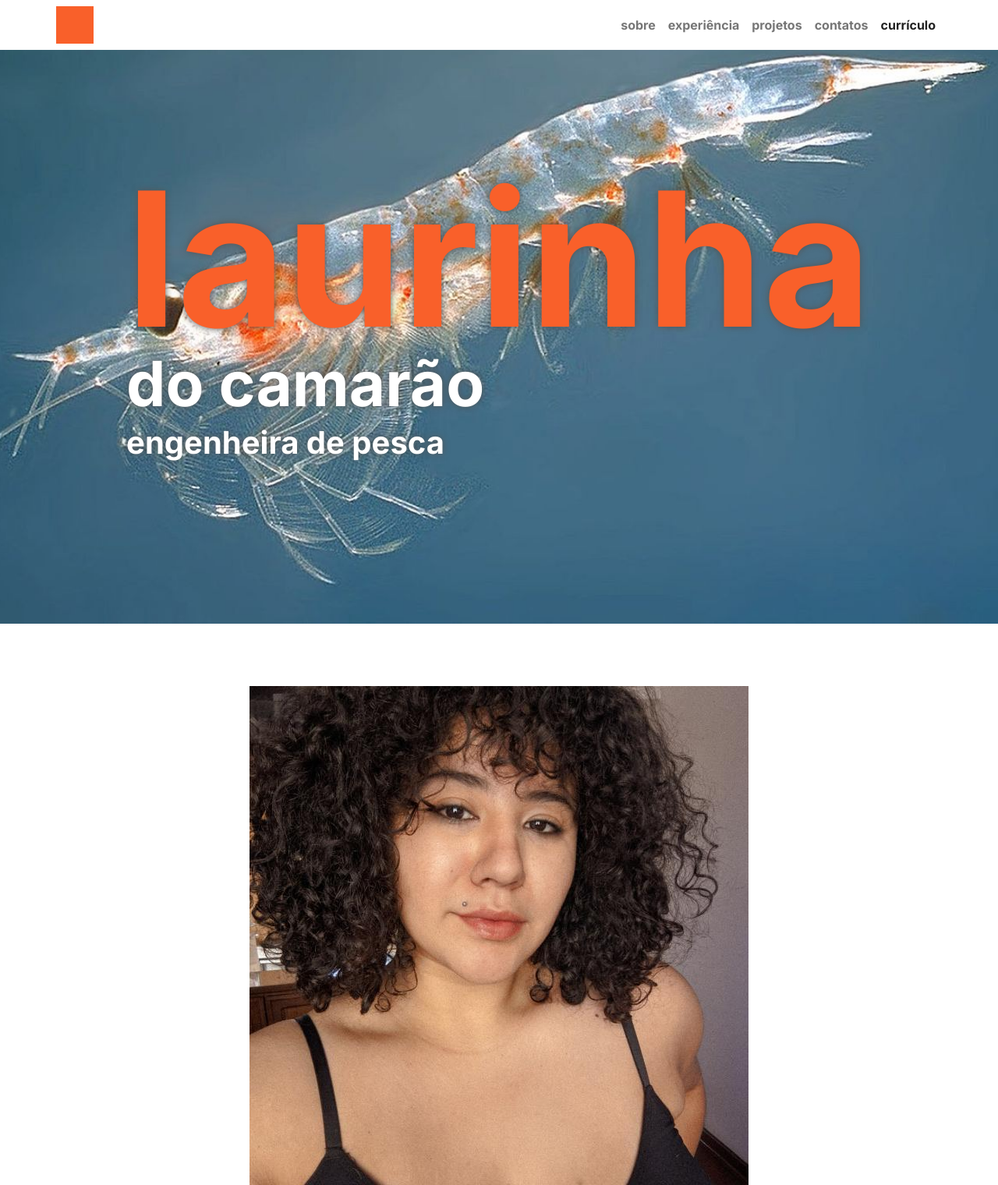
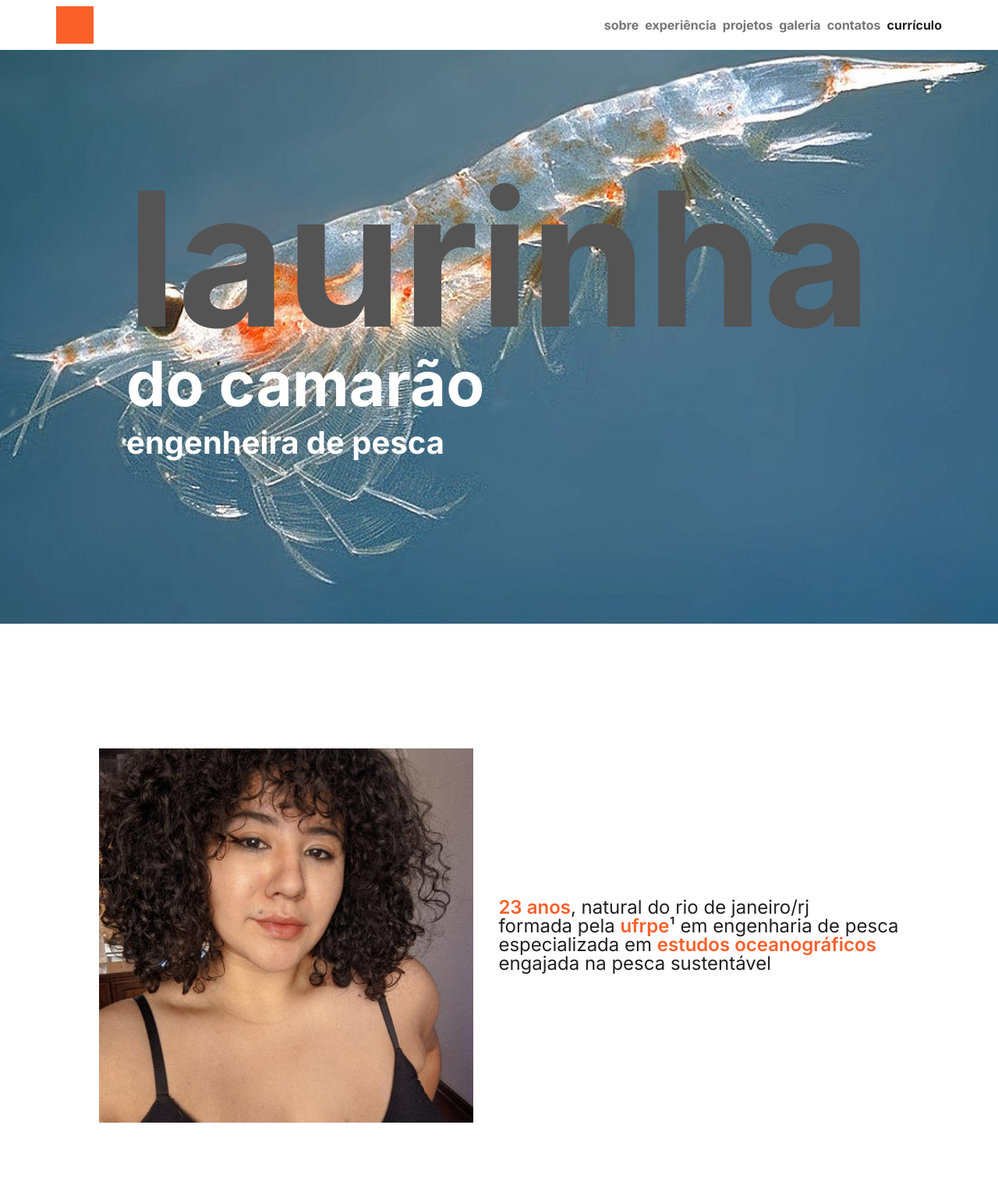
Before and after one commit to joaoprocopio/d2.3-layout-portfolio, a plain HTML site: page index.html in a window 1280 px wide. Shown: the top 1520 px of the page at 78% size. Drawn offline with Linux system fonts and the light colour scheme.

Commit message:
new sections

```diff
--- a/css/style.css
+++ b/css/style.css
@@ -16,6 +16,7 @@
 /* standardizing */
 
 * {
+	color: var(--black);
 	font-family: var(--font-sans);
 	font-size: 16px;
 	font-weight: 400;
@@ -70,7 +71,6 @@ body {
 	min-height: 3rem;
 	width: 3rem;
 	height: 3rem;
-	background-color: var(--black);
 }
 
 .logo > rect {
@@ -78,7 +78,7 @@ body {
 }
 
 .logo:hover > rect {
-	filter: opacity(75%);
+	fill: var(--dark-gray);
 }
 
 .nav-links {
@@ -89,7 +89,7 @@ body {
 }
 
 .links-anchor {
-	padding: 0.5rem;
+	padding-left: 0.5rem;
 	text-decoration: none;
 }
 
@@ -103,7 +103,7 @@ body {
 }
 
 .links-curriculo {
-	padding: 0.5rem;
+	padding-left: 0.5rem;
 	text-decoration: none;
 }
 
@@ -135,24 +135,27 @@ body {
 	align-items: center;
 }
 
-.sobre-text {
+.sobre-text > * {
 	color: var(--white);
-	text-shadow: 0 0 0.5rem var(--dark-gray);
 }
 
-.text-h1 {
+.sobre-h1 {
 	font-size: 15rem;
 	font-weight: 700;
+	color: var(--dark-gray);
+}
+
+.sobre-h1:hover {
 	color: var(--orange);
 }
 
-.text-h2 {
+.sobre-h2 {
 	font-size: 5rem;
 	padding-bottom: 1rem;
 	font-weight: 700;
 }
 
-.text-h3 {
+.sobre-h3 {
 	font-size: 2.5rem;
 	font-weight: 700;
 }
@@ -167,9 +170,27 @@ body {
 #experiencia {
 	height: 100%;
 	display: flex;
-	flex-direction: column;
+	flex-direction: row;
 	justify-content: center;
 	align-items: center;
+}
+
+.experiencia-photo {
+	width: 30rem;
+}
+
+.experiencia-text {
+	margin-left: 2rem;
+}
+
+.experiencia-p,
+.experiencia-p > span {
+	font-size: 1.5rem;
+}
+
+.experiencia-p > span {
+	color: var(--orange);
+	font-weight: 600;
 }
 
 /* projetos */
@@ -180,6 +201,21 @@ body {
 }
 
 #projetos {
+	height: 100%;
+	display: flex;
+	flex-direction: column;
+	justify-content: center;
+	align-items: center;
+}
+
+/* galeria */
+
+.block-galeria {
+	width: 100%;
+	height: 100vh;
+}
+
+#galeria {
 	height: 100%;
 	display: flex;
 	flex-direction: column;
--- a/index.html
+++ b/index.html
@@ -46,6 +46,9 @@
 						<a class="links-anchor" href="#projetos">
 							<div class="anchor-text">projetos</div>
 						</a>
+						<a class="links-anchor" href="#galeria">
+							<div class="anchor-text">galeria</div>
+						</a>
 						<a class="links-anchor" href="#contatos">
 							<div class="anchor-text">contatos</div>
 						</a>
@@ -59,19 +62,27 @@
 				<div class="block-sobre">
 					<header class="container" id="sobre">
 						<div class="sobre-text">
-							<h1 class="text-h1">laurinha</h1>
-							<h2 class="text-h2">do camarão</h2>
-							<h3 class="text-h3">engenheira de pesca</h3>
+							<h1 class="sobre-h1">laurinha</h1>
+							<h2 class="sobre-h2">do camarão</h2>
+							<h3 class="sobre-h3">engenheira de pesca</h3>
 						</div>
 					</header>
 				</div>
 				<div class="block-experiencia">
 					<div class="container" id="experiencia">
-						<img src="./img/hero.jpg" alt="laura.jpg" />
+						<img class="experiencia-photo" src="./img/hero.jpg" alt="laura.jpg" />
+						<div class="experiencia-text">
+							<p class="experiencia-p"><span>23 anos</span>, natural do rio de janeiro/rj</p>
+							<p class="experiencia-p">formada pela <span>ufrpe</span>¹ em engenharia de pesca</p>
+							<p class="experiencia-p">especializada em <span>estudos oceanográficos</span></p>
+							<p class="experiencia-p">engajada na pesca sustentável</p>
 					</div>
 				</div>
 				<div class="block-projetos">
 					<div class="container" id="projetos"></div>
+				</div>
+				<div class="block-galeria">
+					<div class="container" id="galeria"></div>
 				</div>
 				<div class="block-contatos">
 					<footer class="container" id="contatos"></footer>
```
